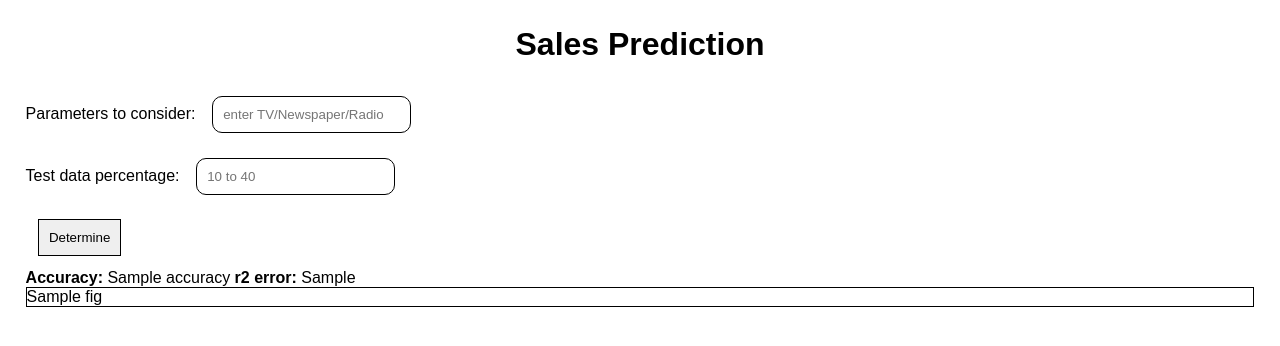
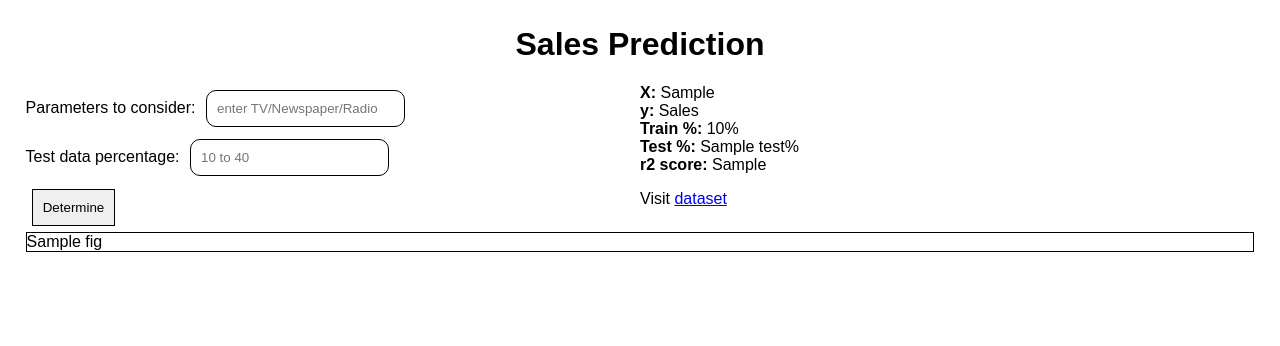
Before and after one commit to subhendudash02/SalesPrediction, a Flask app: template templates/index.html in a window 1280 px wide. Shown: the top 346 px of the page. Run offline with Flask 2, Linux system fonts and the light colour scheme; the template is opened without the code that fills it: most values are stand-ins (such as "Sample title", 1, 10 or a date in 2020); some web fonts are replaced.

Commit message:
add extra stuffs

```diff
--- a/app.py
+++ b/app.py
@@ -21,7 +21,6 @@ def linear_reg(X, test):
 
     pred = lr.predict(np.array(X_test).reshape(-1, 1))
 
-    accuracy = lr.score(np.array(X_test).reshape(-1, 1), y_test)
     r2 = r2_score(y_test, pred)
 
     #plots
@@ -34,7 +33,7 @@ def linear_reg(X, test):
     axes[1].plot(X_test, m*X_test + c, 'r')
     axes[1].title.set_text("Test Data")
     html_str = mpld3.fig_to_html(fig)
-    return html_str, accuracy, r2
+    return html_str, r2
 
 
 app = Flask(__name__)
@@ -45,7 +44,7 @@ def home():
         getX = request.form['product']
         test = request.form['test_data']
         lr = linear_reg(getX, test)
-        return render_template("index.html", fig=lr[0], accuracy=lr[1], r2=lr[2])
+        return render_template("index.html", fig=lr[0], r2=lr[1], getX=getX, test=int(test))
     return render_template("index.html")
 
 @app.route("/data")
--- a/static/index.css
+++ b/static/index.css
@@ -25,8 +25,24 @@ input[type="submit"] {
 
 #fig {
     border: 1px solid black;
+    clear: both;
 }
 
 #graphs {
     margin: auto;
 }
+
+.upper-box {
+    display: flex;
+    flex-direction: row;
+}
+
+form {
+    float: left;
+    width: 50%;
+}
+
+#result {
+    float: right;
+    width: 50%;
+}
--- a/templates/index.html
+++ b/templates/index.html
@@ -10,17 +10,25 @@
 </head>
 <body>
     <h1 id="heading">Sales Prediction</h1>
+    <div class="upper-box">
         <form action="{{url_for('home')}}" method="post">
             <label for="product">Parameters to consider: </label>
-        <input type="text" name="product" placeholder="enter TV/Newspaper/Radio"><br>
+            <input type="text" name="product" placeholder="enter TV/Newspaper/Radio" required><br>
             <label for="test_data">Test data percentage: </label>
-        <input type="text" name="test_data" placeholder="10 to 40"><br>
+            <input type="text" name="test_data" placeholder="10 to 40" required><br>
             <input type="submit" value="Determine">
         </form>
 
         <div id="result">
-        <strong>Accuracy: </strong> {{accuracy}}
-        <strong>r2 error: </strong> {{r2}}
+            {% if r2 %}
+                <strong>X: </strong> {{getX}}<br>
+                <strong>y: </strong> Sales<br>
+                <strong>Train %: </strong> {{100 - test}}%<br>
+                <strong>Test %: </strong> {{test}}%<br>
+                <strong>r2 score: </strong> {{r2}}<br>
+            {% endif %}
+            <p>Visit <a href="{{url_for('data')}}">dataset</a></p>
+        </div>
     </div>
 
     <div id="fig">
```
Lines whose indentation alone changed are shown as unchanged.
